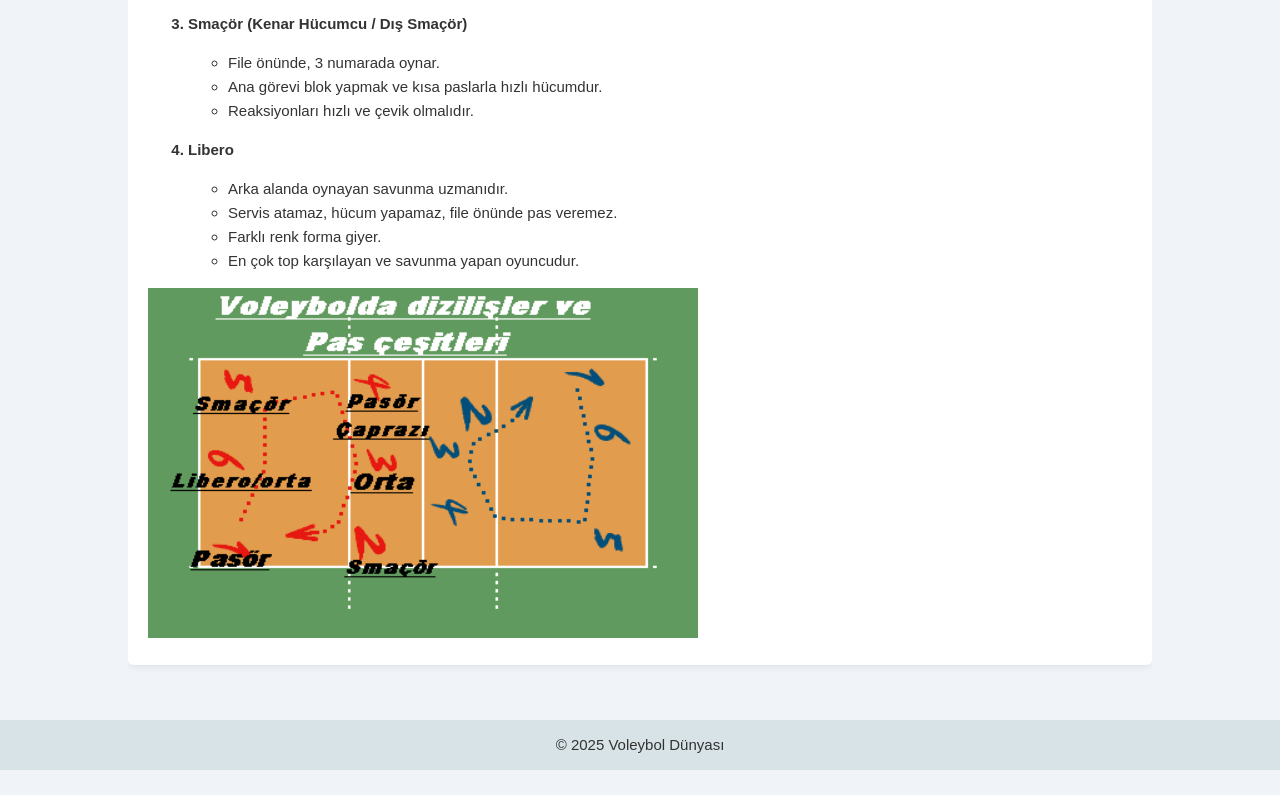
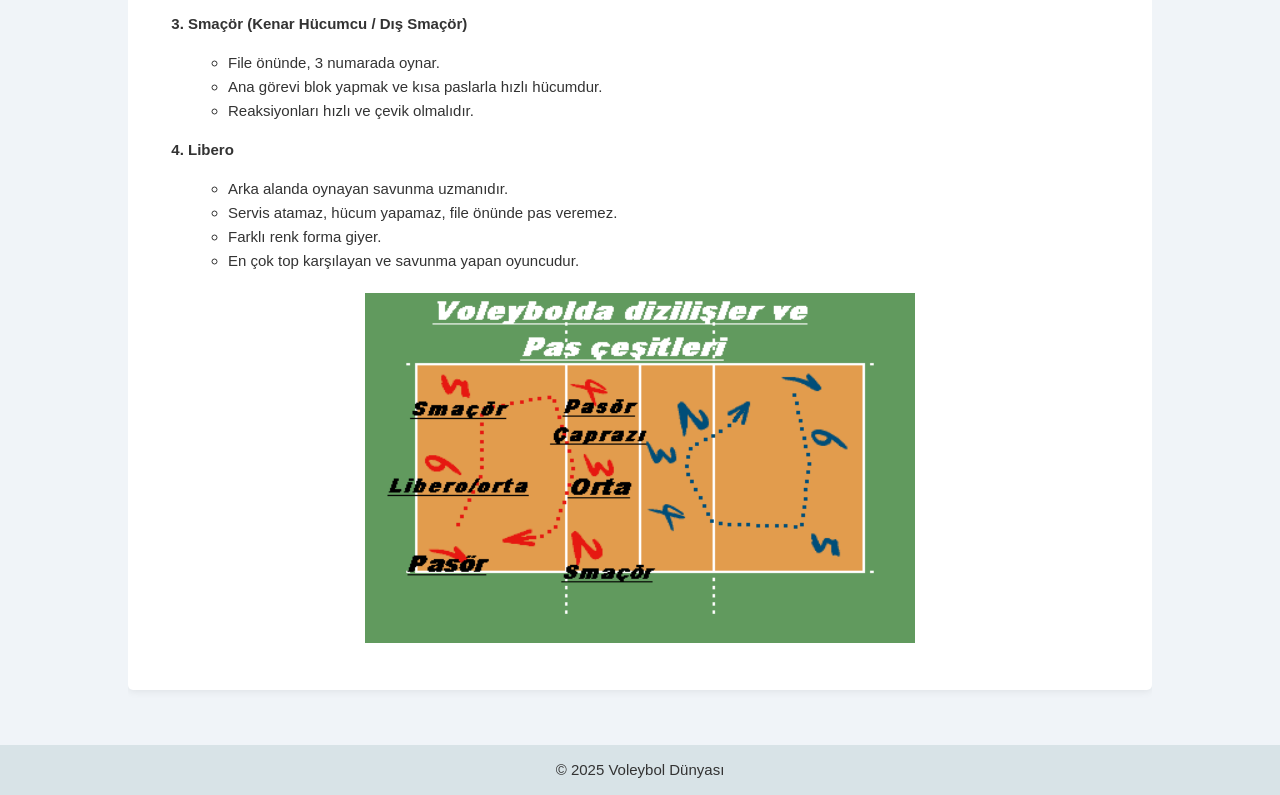
Before and after one commit to feyzaozkann/voleybol-sitesi, a plain HTML site: page oyun pozisyonları.html in a window 1280 px wide. Shown: the part 599-1394 px from the top of the page. Before the commit the page ends 1369 px from the top, so only its background shows below. Drawn offline with Linux system fonts and the light colour scheme.

Commit message:
css dosyalarımı güncelledim

```diff
--- a/oyun pozisyonları.html
+++ b/oyun pozisyonları.html
@@ -79,7 +79,9 @@
 				<li>En çok top karşılayan ve savunma yapan oyuncudur.</li>
 			</ul>
 		</ol>
+		<div class="resim-ortala">
 		  <img src ="Fotoğraflar/111359_voleybol-oyuncu-yerleri.png" alt="Oyuncu Yerleri Fotoğrafı" width="550px" height="350px">
+		</div>
 		</div>
 		</div>
 
```
